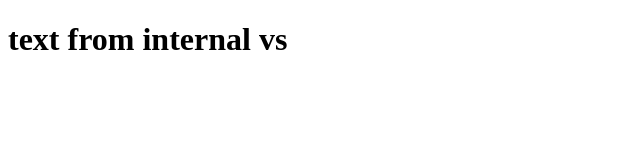
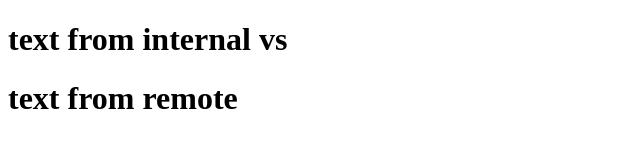
Before and after one commit to manoj20032808/new, a plain HTML site: page index.html in a window 1280 px wide. Shown: the whole page, without its empty margins (0-640 px from the left). Drawn offline with Linux system fonts and the light colour scheme.

Commit message:
Update index.html
feat: add comment from remote

```diff
--- a/index.html
+++ b/index.html
@@ -7,6 +7,9 @@
     <h1>
         text from internal vs
     </h1>
+    <h1>
+        text from remote
+    </h1>
 </head>
 <body>
 
```
